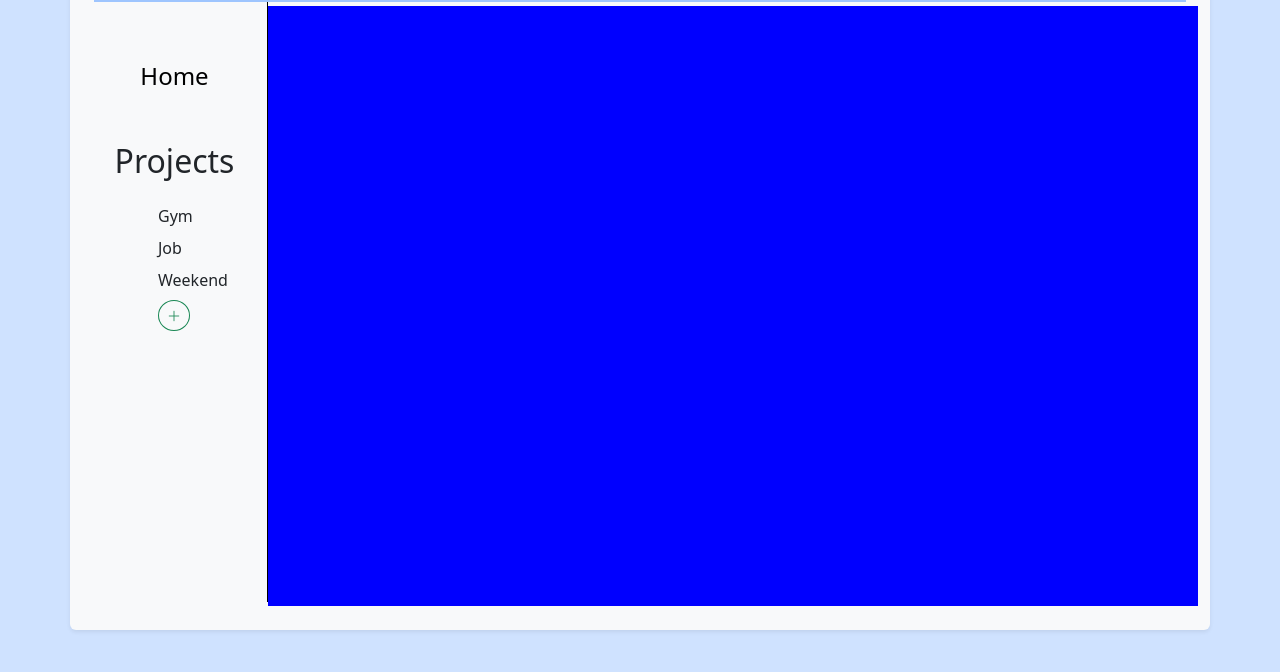
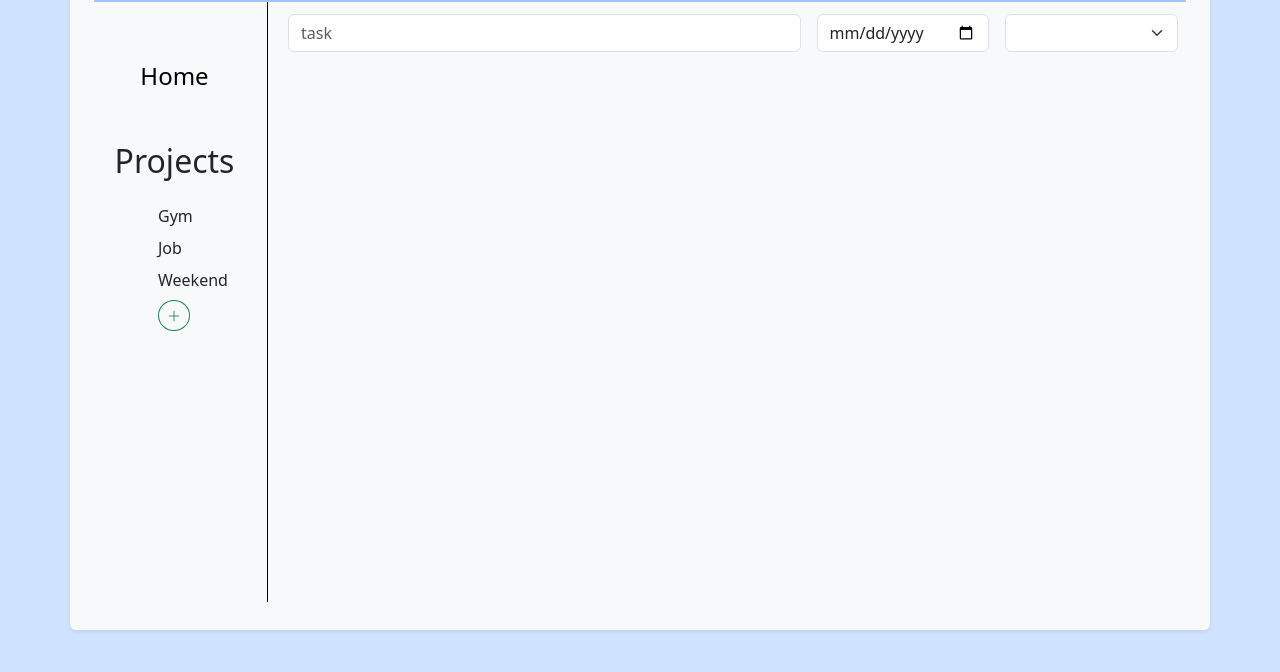
Before and after one commit to matsofargone/todo-app, a website built with webpack: page src/index.html in a window 1280 px wide. Shown: the part 128-800 px from the top of the page. Built offline with nearby package versions, Linux system fonts and the light colour scheme.

Commit message:
created form

```diff
--- a/src/index.html
+++ b/src/index.html
@@ -6,6 +6,7 @@
     <title>Todo App</title>
   </head>
   <body>
+
     <div class="container-md p-4  mt-5 shadow-sm p-3 mh-100 bg-body-tertiary rounded mx-auto">
         <div id="content">
 
@@ -23,5 +24,7 @@
 
 
     </div>
+
+    <script src="./js/main.js"></script>
   </body>
 </html>
--- a/src/js/components/displayController.js
+++ b/src/js/components/displayController.js
@@ -1,3 +1,5 @@
+
+
 const displayContent = function() {
     //*Content Div
 
@@ -25,10 +27,15 @@ const displayContent = function() {
     let projectsArray = ['Gym', 'Job', 'Weekend'];
 
     //*Todo List items
-    // const todoUl = document.createElement('ul');
+    // const picture = { image: { imagePath: "../../assets/todo_paper.jpg", imageName: "sample"}};
+    const mainDiv = document.createElement('div');
+    const todoUl = document.createElement('ul');
     // const checkbox = document.createElement('button');
+    // const background = document.createElement('img');
+    // background.src = picture.image.imagePath;
+    // background.alt = picture.imageName;
+    let todoArray = [{'description': 'description 1', 'dueDate':'10/20/2023', 'project':'testing'}];
 
-    // let todoArray = [{'description': 'description 1', 'dueDate':'10/20/2023', 'project':'testing'}];
 
     //*Set Classes
     navDiv.classList.add("container-fluid");
@@ -51,6 +58,8 @@ const displayContent = function() {
     ListofProjects.setAttribute('id', 'list-projects');
     projectButton.setAttribute('class', 'btn btn-sm btn-outline-success mt-2 me-4 rounded-circle');
     projectButton.setAttribute('id', 'button-project');
+    todoUl.setAttribute('id', 'todo-ul');
+    todoUl.setAttribute('class', 'pt-2 px-2')
 
 
     //*Editing needed elements
@@ -67,7 +76,8 @@ const displayContent = function() {
         li. innerText = item;
         li.setAttribute('class', 'list-group-item mt-1 pt-1');
         ListofProjects.appendChild(li);
-    })
+    });
+
 
 
 
@@ -87,6 +97,8 @@ const displayContent = function() {
     aside.appendChild(LoPDiv);
     LoPDiv.appendChild(ListofProjects);
     ListofProjects.appendChild(projectButton);
+    main.appendChild(mainDiv);
+    mainDiv.appendChild(todoUl);
 
 
 }
--- /dev/null
+++ b/src/js/components/form.js
@@ -0,0 +1,81 @@
+const displayForm = function(){
+
+    const todoUL = document.getElementById('todo-ul');
+
+    //*Creating elements
+    const form = document.createElement('form');
+    const row = document.createElement('div');
+    const col1 = document.createElement('div');
+    const col2 = document.createElement('div');
+    const col3 = document.createElement('div');
+    const description = document.createElement('input');
+    const dueDate = document.createElement('input');
+    const projectTitle = document.createElement('select');
+    const defaultOption = document.createElement('option');
+
+    //*formatting fields
+    row.setAttribute('class', 'row g-3');
+    col1.setAttribute('class', 'col-sm-7');
+    col2.setAttribute('class', 'col-sm');
+    col3.setAttribute('class', 'col-sm');
+    //*setting form fields
+    //*Description
+    description.setAttribute('class','form-control');
+    description.setAttribute('type', 'text');
+    description.setAttribute('placeholder', 'task');
+    description.setAttribute('aria-label', 'Description');
+    description.setAttribute('required', 'required');
+    //*Due date
+    dueDate.setAttribute('class','form-control');
+    dueDate.setAttribute('type', 'date');
+    dueDate.setAttribute('placeholder', 'date');
+    dueDate.setAttribute('aria-label', 'date');
+    //*Project Title
+    projectTitle.setAttribute('class','form-select');
+    projectTitle.setAttribute('id', 'select-list');
+    defaultOption.innerHTML = " ";
+    projectTitle.appendChild(defaultOption);
+      //*add select options
+      const projectArrayUL = document.getElementById('list-projects');
+      const listTodisplay = projectArrayUL.innerText;
+      let projectsArray = listTodisplay.split('\n');
+
+      for (let i = 0; i < projectsArray.length; i++) {
+          // let select = document.getElementById('select-list');
+          let element = projectsArray[i];
+          let option = document.createElement('option');
+
+          option.value = element;
+          option.innerHTML = element;
+          projectTitle.appendChild(option);
+
+
+      }
+
+
+
+
+    row.appendChild(col1);
+    row.appendChild(col2);
+    row.appendChild(col3);
+
+    col1.appendChild(description);
+    col2.appendChild(dueDate);
+    col3.appendChild(projectTitle);
+    form.appendChild(row);
+
+
+
+
+
+
+
+    //Append form to Todo list
+    todoUL.appendChild(form);
+
+
+
+
+}
+
+export default displayForm;
--- a/src/js/main.js
+++ b/src/js/main.js
@@ -1,10 +1,15 @@
 // Import our custom CSS
-import '../scss/styles.scss'
+import '../scss/styles.scss';
+import displayForm from './components/form';
 
 // Import all of Bootstrap's JS
-import * as bootstrap from 'bootstrap'
+import * as bootstrap from 'bootstrap';
 
 import displayContent from './components/displayController';
+import { todo, project } from './components/todo';
 
 //Display Content
 displayContent();
+displayForm();
+
+console.log('Test');
--- a/src/scss/styles.scss
+++ b/src/scss/styles.scss
@@ -4,6 +4,7 @@
 body {
     background-color: var(--bs-primary-bg-subtle);
     margin: 0 auto;
+
 }
 
 .container {
@@ -15,12 +16,14 @@ a, button {
 }
 
 .blue {
-    background-color: blue;
+
     min-height: 75vh;
 }
 
 
-
+// main {
+//     background: url('../../todo_paper.jpg');
+// }
 
 .height {
 
--- a/webpack.config.js
+++ b/webpack.config.js
@@ -1,10 +1,12 @@
 'use strict'
 
 const path = require('path')
+const autoprefixer = require('autoprefixer')
 const HtmlWebpackPlugin = require('html-webpack-plugin')
 
 module.exports = {
   mode: 'development',
+  devtool: "inline-source-map",
   entry: './src/js/main.js',
   output: {
     filename: 'main.js',
@@ -18,7 +20,6 @@ module.exports = {
   plugins: [
     new HtmlWebpackPlugin({ template: './src/index.html' })
   ],
-  devtool: "inline-source-map",
   module: {
     rules: [
       {
@@ -46,7 +47,11 @@ module.exports = {
           {
             // Loads a SASS/SCSS file and compiles it to CSS
             loader: 'sass-loader'
-          }
+          },
+          // {
+          //   test: /\.(png|svg|jpg|jpeg|gif)$/i,
+          //   type: 'asset/resource',
+          // },
         ]
       }
     ]
```
Also changed, not shown: package.json (+4 -4 lines), src/assets/todo_paper.jpg (added), 1 other file.
